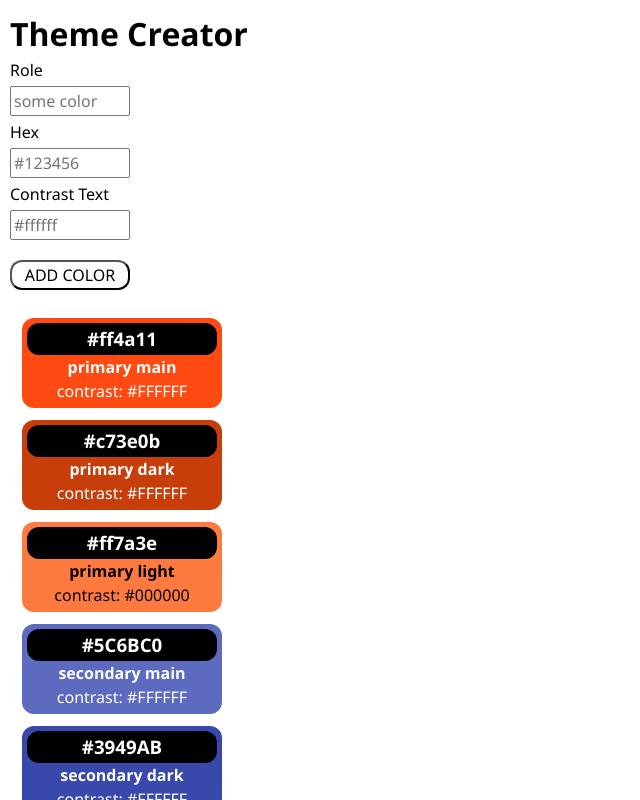
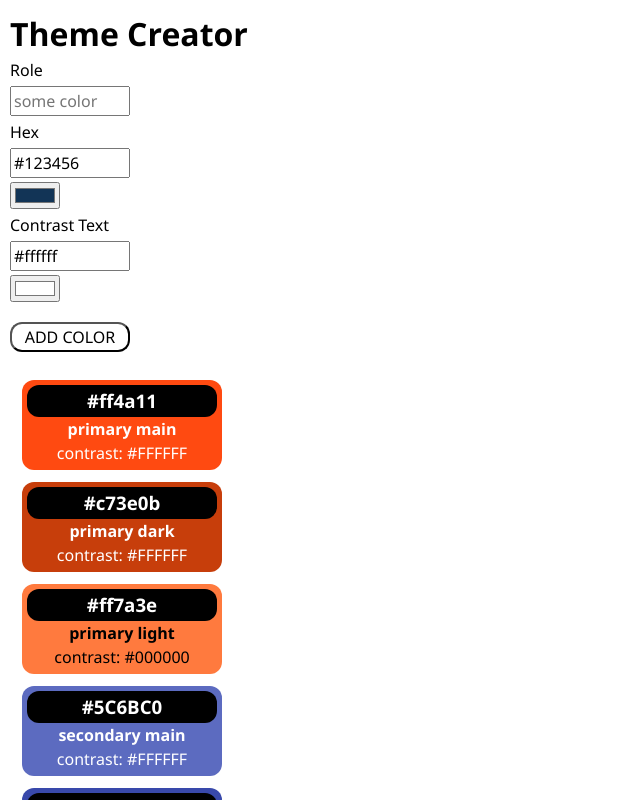
Before and after one commit to E-LeeSchaffer/recap-project-4, a React (Vite) app: page / in a window 1280 px wide. Shown: the top 800 px of the page, without its empty margins (0-640 px from the left). Built offline with nearby package versions, Linux system fonts and the light colour scheme.

Commit message:
adjust color cards based on input colors

```diff
--- a/src/Components/Form/ColorForm.jsx
+++ b/src/Components/Form/ColorForm.jsx
@@ -1,5 +1,6 @@
 import "./ColorForm.css";
 import { uid } from "uid";
+import ColorInput from "./ColorInput";
 
 export default function ColorForm({
   onAddColor,
@@ -32,19 +33,15 @@ export default function ColorForm({
         placeholder={initialData.role}
       />
       <label htmlFor="hex">Hex</label>
-      <input
+      <ColorInput
         className="input-field"
-        type="text"
         id="hex"
-        name="hex"
         placeholder={initialData.hex}
       />
       <label htmlFor="contrastText">Contrast Text</label>
-      <input
+      <ColorInput
         className="input-field"
-        type="text"
         id="contrastText"
-        name="contrastText"
         placeholder={initialData.contrastText}
       />
       <button className="button" type="submit">
--- a/src/Components/Form/ColorInput.jsx
+++ b/src/Components/Form/ColorInput.jsx
@@ -0,0 +1,22 @@
+import { useState } from "react";
+
+export default function ColorInput({ id, placeholder }) {
+  const [inputValue, setInputValue] = useState(placeholder);
+
+  function handleInputValue(event) {
+    setInputValue(event.target.value);
+  }
+
+  return (
+    <>
+      <input
+        type="text"
+        id={id}
+        name={id}
+        value={inputValue}
+        onChange={handleInputValue}
+      />
+      <input type="color" value={inputValue} onChange={handleInputValue} />
+    </>
+  );
+}
```
